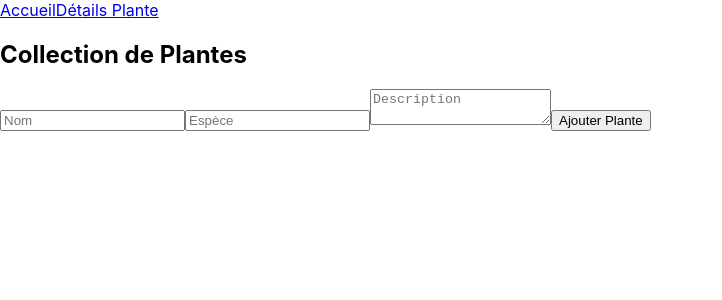
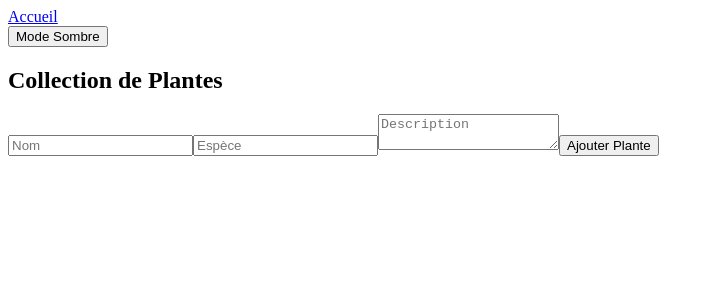
Before and after one commit to MontagneIhsane/ReactJS, a React (Create React App) app in the folder mon-projet/: page / in a window 1280 px wide. Shown: the top 300 px of the page, without its empty margins (0-722 px from the left). Built offline with nearby package versions, Linux system fonts and the light colour scheme.

Commit message:
End of modification

```diff
--- a/mon-projet/package.json
+++ b/mon-projet/package.json
@@ -3,14 +3,17 @@
   "version": "0.1.0",
   "private": true,
   "dependencies": {
+    "@reduxjs/toolkit": "^2.6.0",
     "@testing-library/dom": "^10.4.0",
     "@testing-library/jest-dom": "^6.6.3",
     "@testing-library/react": "^16.2.0",
     "@testing-library/user-event": "^13.5.0",
     "react": "^19.0.0",
     "react-dom": "^19.0.0",
+    "react-redux": "^9.2.0",
     "react-router-dom": "^7.2.0",
-    "react-scripts": "5.0.1",
+    "react-scripts": "^3.0.1",
+    "redux": "^5.0.1",
     "web-vitals": "^2.1.4"
   },
   "scripts": {
--- a/mon-projet/src/App.js
+++ b/mon-projet/src/App.js
@@ -1,20 +1,25 @@
-import React, { useState } from 'react';
-import { BrowserRouter as Router, Route, Routes } from 'react-router-dom';
-import Navigation from './components/Navbar';
-import PlantCollection from './components/PlantCollection';
-import PlantDetails from './components/Details';
+import React from "react";
+import { BrowserRouter as Router, Routes, Route } from "react-router-dom";
+import { useSelector } from "react-redux";
+import Navigation from "./components/Navbar";
+import PlantCollection from "./components/PlantCollection";
+import PlantDetails from "./components/Details";
+import ThemeToggle from "./components/ThemeToggle";
 
 function App() {
-  const [plants, setPlants] = useState([]); // Stockage des plantes ici
+  const theme = useSelector((state) => state.theme); // Récupérer le thème depuis Redux
 
   return (
+    <div className={theme}>
       <Router>
         <Navigation />
+        <ThemeToggle /> {/* Bouton pour changer le thème */}
         <Routes>
-        <Route path="/" element={<PlantCollection setPlants={setPlants} plants={plants} />} />
+          <Route path="/" element={<PlantCollection />} />
           <Route path="/plant/:id" element={<PlantDetails />} />
         </Routes>
       </Router>
+    </div>
   );
 }
 
--- a/mon-projet/src/components/Navbar.js
+++ b/mon-projet/src/components/Navbar.js
@@ -5,7 +5,6 @@ function Navigation() {
     return (
     <nav className="navbar">
         <Link to="/">Accueil</Link>
-        <Link to="/plant">Détails Plante</Link>
     </nav>
     );
 }
--- /dev/null
+++ b/mon-projet/src/components/ThemeToggle.js
@@ -0,0 +1,15 @@
+import React from "react";
+import { useDispatch, useSelector } from "react-redux";
+
+function ThemeToggle() {
+    const dispatch = useDispatch();
+    const theme = useSelector((state) => state.theme);
+
+    return (
+    <button onClick={() => dispatch({ type: "TOGGLE_THEME" })}>
+        Mode {theme === "light" ? "Sombre" : "Clair"}
+    </button>
+    );
+}
+
+export default ThemeToggle;
--- a/mon-projet/src/index.css
+++ b/mon-projet/src/index.css
@@ -1,13 +1,9 @@
-body {
-  margin: 0;
-  font-family: -apple-system, BlinkMacSystemFont, 'Segoe UI', 'Roboto', 'Oxygen',
-    'Ubuntu', 'Cantarell', 'Fira Sans', 'Droid Sans', 'Helvetica Neue',
-    sans-serif;
-  -webkit-font-smoothing: antialiased;
-  -moz-osx-font-smoothing: grayscale;
+.light {
+  background-color: white;
+  color: black;
 }
 
-code {
-  font-family: source-code-pro, Menlo, Monaco, Consolas, 'Courier New',
-    monospace;
+.dark {
+  background-color: black;
+  color: white;
 }
--- a/mon-projet/src/index.js
+++ b/mon-projet/src/index.js
@@ -1,17 +1,12 @@
 import React from 'react';
 import ReactDOM from 'react-dom/client';
-import './index.css';
+import { Provider } from 'react-redux';
+import store from './redux/store';
 import App from './App';
-import reportWebVitals from './reportWebVitals';
 
 const root = ReactDOM.createRoot(document.getElementById('root'));
 root.render(
-  <React.StrictMode>
+  <Provider store={store}>
     <App />
-  </React.StrictMode>
+  </Provider>
 );
-
-// If you want to start measuring performance in your app, pass a function
-// to log results (for example: reportWebVitals(console.log))
-// or send to an analytics endpoint. Learn more: https://bit.ly/CRA-vitals
-reportWebVitals();
--- /dev/null
+++ b/mon-projet/src/redux/store.js
@@ -0,0 +1,21 @@
+import { createStore } from "redux";
+
+// État initial
+const initialState = {
+  theme: "light", // Mode par défaut
+};
+
+// Reducer pour gérer le thème
+const themeReducer = (state = initialState, action) => {
+    switch (action.type) {
+    case "TOGGLE_THEME":
+        return { theme: state.theme === "light" ? "dark" : "light" };
+    default:
+        return state;
+  }
+};
+
+// Créer le store
+const store = createStore(themeReducer);
+
+export default store;
--- /dev/null
+++ b/mon-projet/src/redux/themeSlice.js
@@ -0,0 +1,15 @@
+import { createSlice } from '@reduxjs/toolkit';
+
+const themeSlice = createSlice({
+    name: 'theme',
+  initialState: { mode: 'light' }, // Thème par défaut
+    reducers: {
+    toggleTheme: (state) => {
+        state.mode = state.mode === 'light' ? 'dark' : 'light';
+    }
+    }
+});
+
+export const { toggleTheme } = themeSlice.actions;
+
+export default themeSlice.reducer;
```
Also changed, not shown: 1 other file (tests, documents, lock files or other folders). Lines whose indentation alone changed are shown as unchanged.
